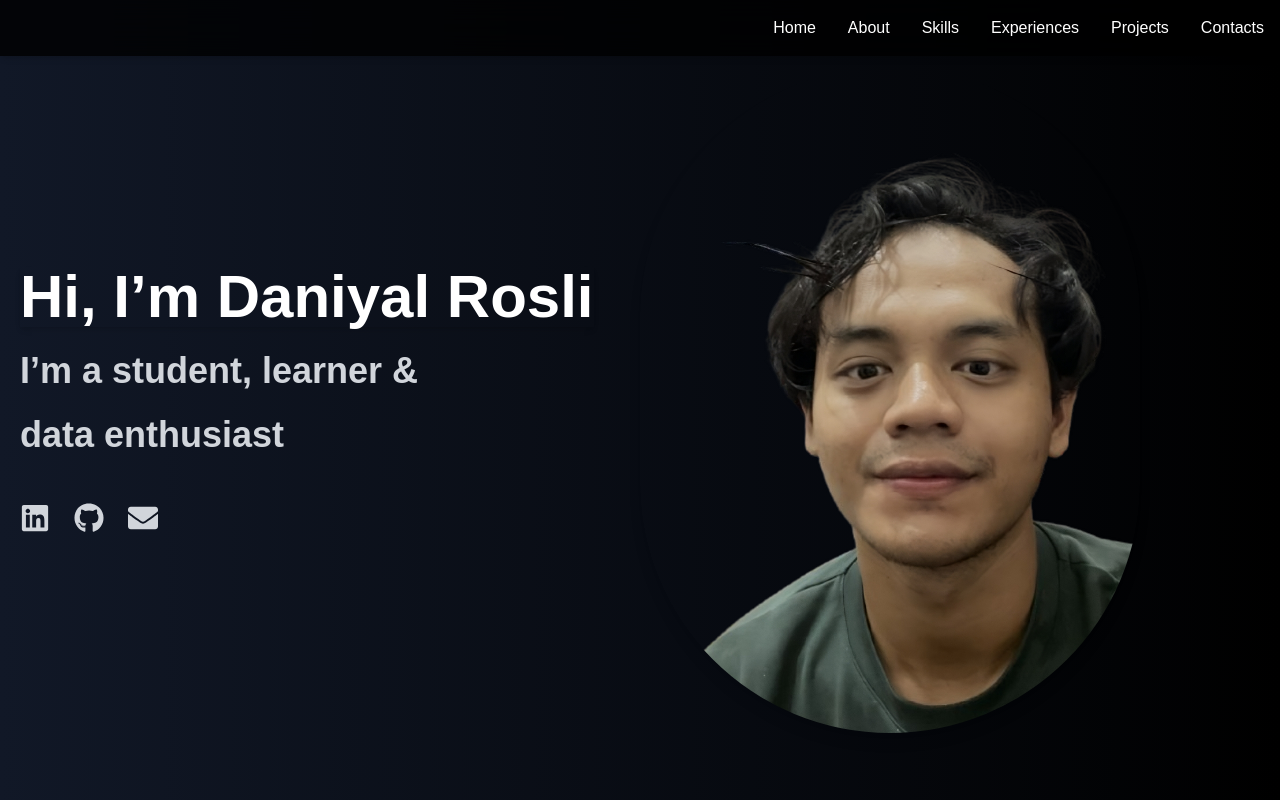
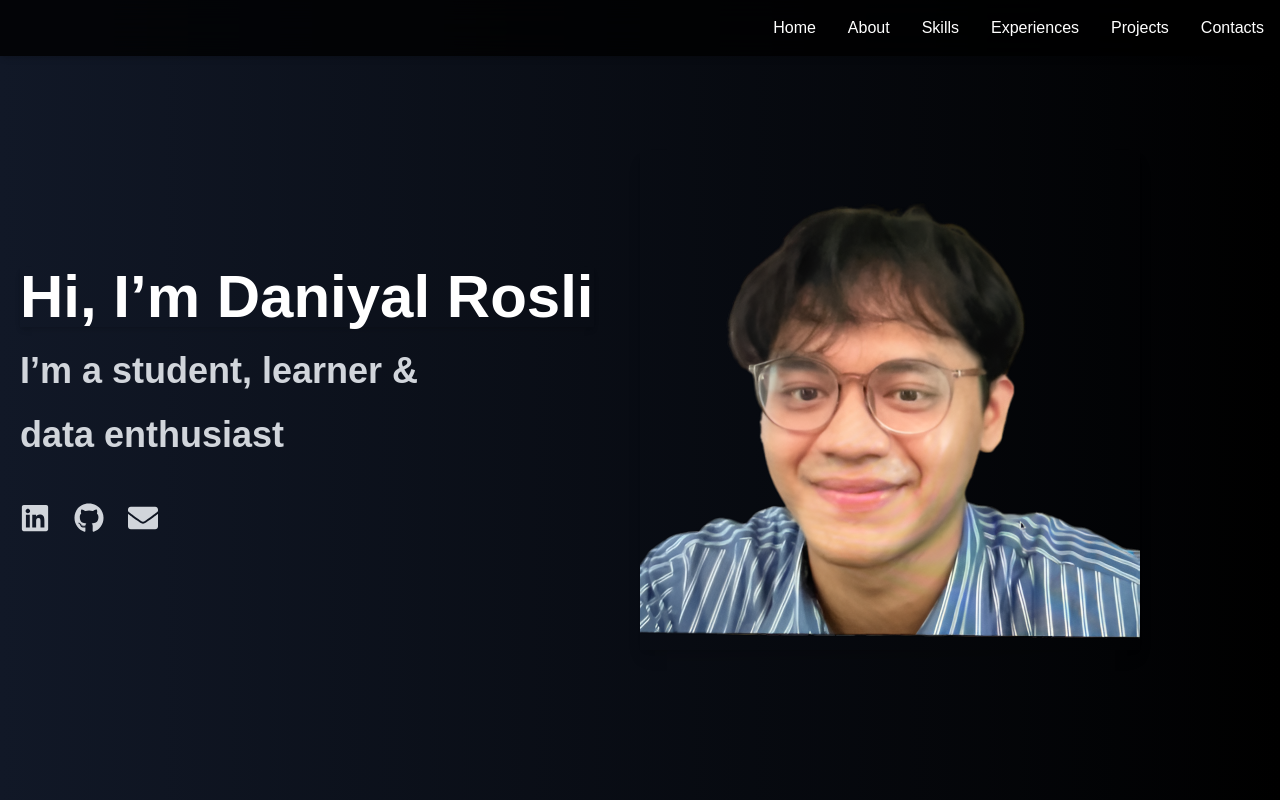
Before and after one commit to daniyalrosli/my-portfolio, a Next.js app: page / in a window 1280 px wide. Built offline with nearby package versions, Linux system fonts and the light colour scheme.

Commit message:
update img

```diff
--- a/src/app/page.tsx
+++ b/src/app/page.tsx
@@ -87,11 +87,11 @@ export default function HomePage() {
           variants={fadeInRight}
         >
           <Image
-            src="/img/IMG_1379-removebg-preview-transformed.png" // Correct path to the image in the public folder
+            src="/img/pixelcut-export.png" // Correct path to the image in the public folder
             alt="Daniyal Rosli"
             width={500}
             height={500}
-            className="object-cover rounded-full shadow-lg transform hover:scale-105 transition-transform duration-500 ease-in-out"
+            className="object-cover shadow-lg transform hover:scale-105 transition-transform duration-500 ease-in-out"
           />
         </motion.div>
       </section>
```
Also changed, not shown: public/img/img-removebg-preview.png (added), public/img/pixelcut-export.png (added).
